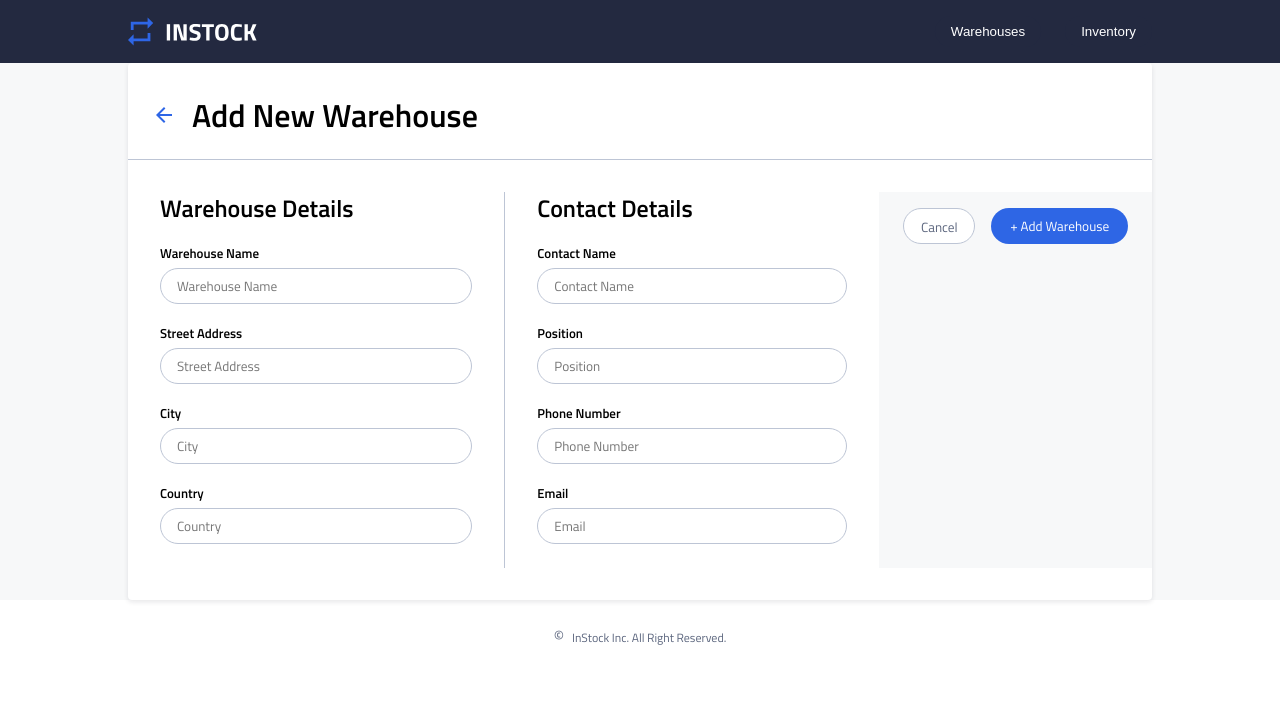
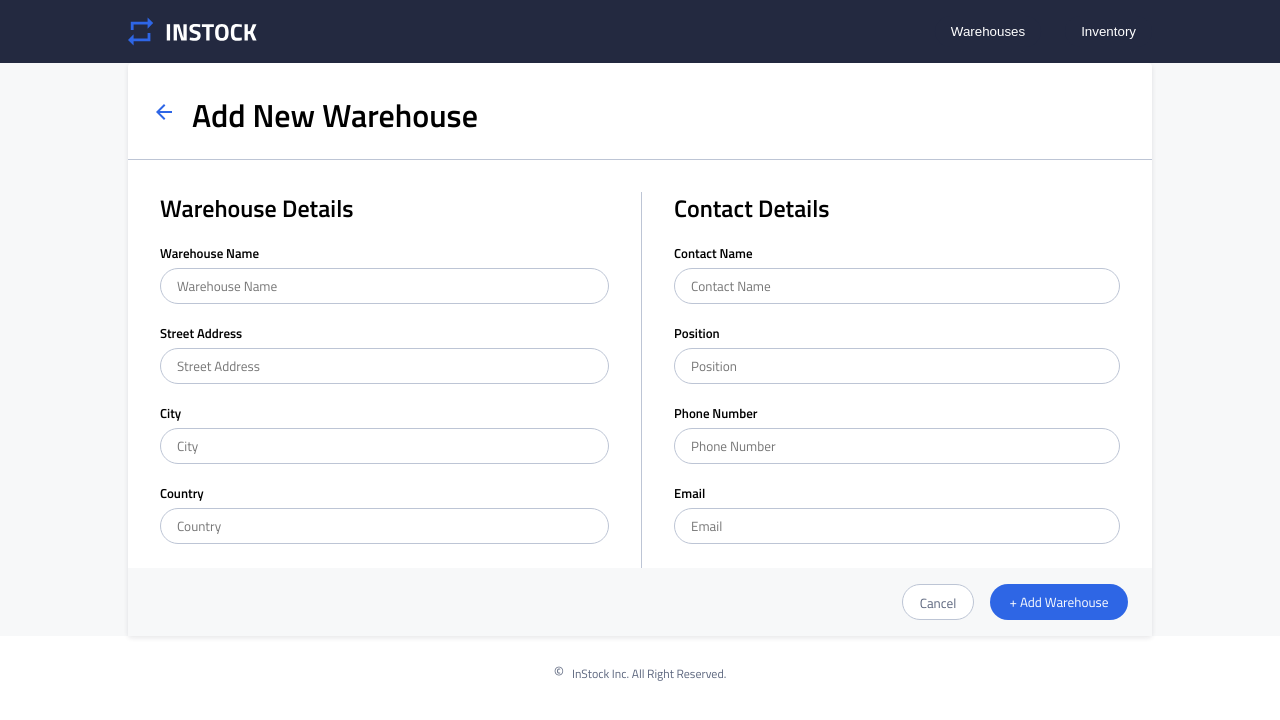
Before and after one commit to reema-susanroy/instock-client, a React (Create React App) app: page /warehouses/add in a window 1280 px wide. Shown: the top 720 px of the page. Built offline with nearby package versions, Linux system fonts and the light colour scheme; no server answers.

Commit message:
Fix styling for form

```diff
--- a/src/components/WarehouseList/WarehouseList.jsx
+++ b/src/components/WarehouseList/WarehouseList.jsx
@@ -2,6 +2,7 @@ import "./WarehouseList.scss";
 import WarehouseListItem from "../WarehouseListItem/WarehouseListItem";
 import { ReactComponent as SearchIcon } from "../../assets/icons/search-24px.svg";
 import { ReactComponent as SortIcon } from "../../assets/icons/sort-24px.svg";
+import { Link } from "react-router-dom";
 
 function WarehouseList({ warehouses }) {
   return (
@@ -18,9 +19,11 @@ function WarehouseList({ warehouses }) {
           ></input>
           <SearchIcon className="warehouse-list-header__search-bar-icon" />
         </div>
-        <button className="warehouse-list-header__add-button">
-          + Add New Warehouse
-        </button>
+        <Link to={"/warehouses/add"}>
+          <button className="warehouse-list-header__add-button">
+            + Add New Warehouse
+          </button>
+        </Link>
       </section>
       <section className="warehouse-list">
         <section className="warehouse-list-titles__desktop">
--- a/src/components/WarehouseList/WarehouseList.scss
+++ b/src/components/WarehouseList/WarehouseList.scss
@@ -65,6 +65,7 @@
     margin-top: 1rem;
     background-color: $indigo;
     height: 2.25rem;
+    width: 100%;
     @include tablet {
       margin-left: 1rem;
     }
--- a/src/pages/AddWarehousePage/AddWarehousePage.jsx
+++ b/src/pages/AddWarehousePage/AddWarehousePage.jsx
@@ -4,6 +4,7 @@ import FormErrorMessageEmail from "../../components/FormErrorMessageEmail/FormEr
 import FormErrorMessagePhone from "../../components/FormErrorMessagePhone/FormErrorMessagePhone";
 import { ReactComponent as ArrowIcon } from "../../assets/icons/arrow_back-24px.svg";
 import React, { useState, useRef, useEffect } from "react";
+import { Link } from "react-router-dom";
 import { useNavigate } from "react-router-dom";
 import axios from "axios";
 import validator from "validator";
@@ -213,7 +214,9 @@ function AddWarehousePage() {
     <section className="new-warehouse-page">
       <section className="new-warehouse-body">
         <section className="new-warehouse-header">
+          <Link to={"/warehouses"}>
             <ArrowIcon />
+          </Link>
           <h1 className="new-warehouse-header__title">Add New Warehouse</h1>
         </section>
         <form
@@ -221,8 +224,11 @@ function AddWarehousePage() {
           onSubmit={handleSubmit}
           ref={formRef}
         >
+          <section className="form-inputs">
             <section className="new-warehouse-details">
-            <h2 className="new-warehouse-details__title">Warehouse Details</h2>
+              <h2 className="new-warehouse-details__title">
+                Warehouse Details
+              </h2>
               <label
                 htmlFor="warehouse-name"
                 className="new-warehouse-details__label"
@@ -316,7 +322,10 @@ function AddWarehousePage() {
               {contactNameError && (
                 <FormErrorMessage message={contactNameError} />
               )}
-            <label htmlFor="Position" className="new-warehouse-details__label">
+              <label
+                htmlFor="Position"
+                className="new-warehouse-details__label"
+              >
                 Position
               </label>
               <input
@@ -367,6 +376,7 @@ function AddWarehousePage() {
               ></input>
               {emailError && <FormErrorMessageEmail message={emailError} />}
             </section>
+          </section>
           <section className="button-section">
             <button className="button-section__cancel" onClick={cancelUpload}>
               Cancel
--- a/src/pages/AddWarehousePage/AddWarehousePage.scss
+++ b/src/pages/AddWarehousePage/AddWarehousePage.scss
@@ -38,8 +38,10 @@
 .new-warehouse-form {
     @include tablet {
         display: flex;
-        margin: 2rem 0;
+        flex-direction: column;
+        margin: 2rem 0 0;
     }
+
 }
 .new-warehouse-details {
   padding: 1rem 1.5rem;
@@ -122,3 +124,7 @@
 
     }
 }
+
+.form-inputs {
+    display: flex;
+}
```
Lines whose indentation alone changed are shown as unchanged.
